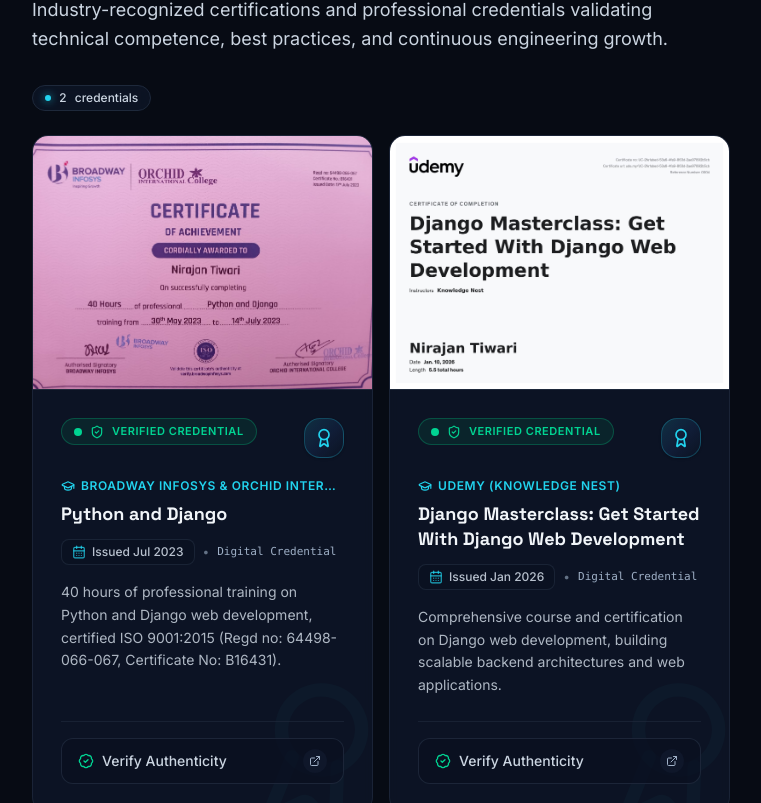
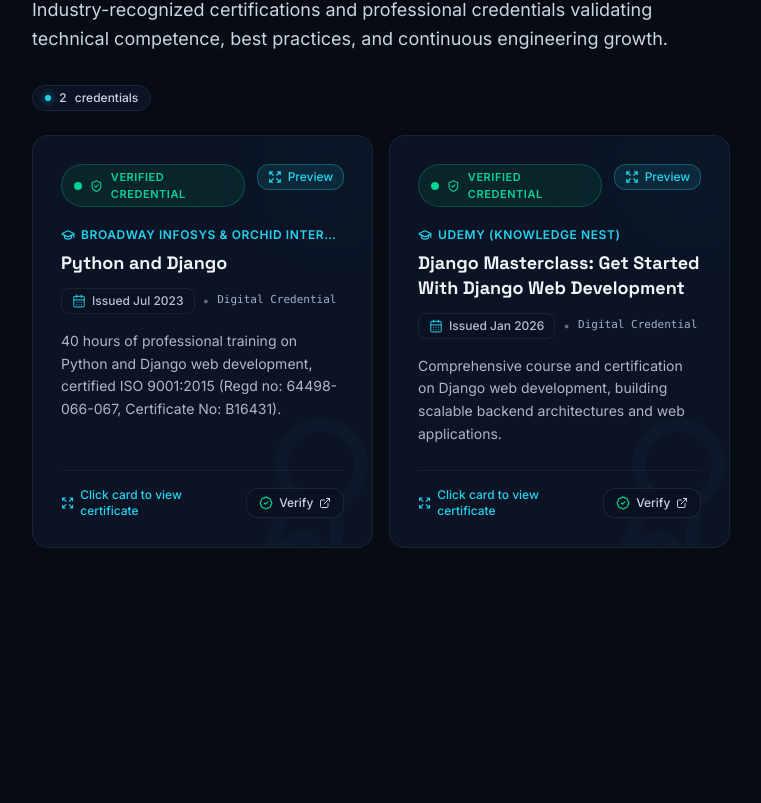
Before and after one commit to Nirajan09/portfolio, a Next.js app: page / in a window 1280 px wide. Shown: the part 8357-9160 px from the top of the page, without its empty margins (80-841 px from the left). Built offline with nearby package versions, Linux system fonts and the light colour scheme; no server answers.

Commit message:
refactor(certifications): remove card image thumbnail and enable click-to-preview modal

```diff
--- a/components/certifications/CertificatePreview.tsx
+++ b/components/certifications/CertificatePreview.tsx
@@ -1,96 +1,130 @@
 "use client";
 
-import { LuExpand, LuX } from "react-icons/lu";
 import Image from "next/image";
-import { useEffect, useRef } from "react";
+import { useEffect, useState } from "react";
+import { createPortal } from "react-dom";
+import { LuExternalLink, LuX } from "react-icons/lu";
 
 type CertificatePreviewProps = {
+  isOpen: boolean;
+  onClose: () => void;
   src: string;
   alt: string;
   title: string;
+  issuer?: string;
+  date?: string;
+  credentialUrl?: string;
 };
 
-/** Thumbnail button that opens the full certificate in a native modal dialog. */
-export function CertificatePreview({ src, alt, title }: CertificatePreviewProps) {
-  const dialogRef = useRef<HTMLDialogElement>(null);
+/** Full certificate image modal dialog rendered via React Portal. */
+export function CertificatePreview({
+  isOpen,
+  onClose,
+  src,
+  alt,
+  title,
+  issuer,
+  date,
+  credentialUrl,
+}: CertificatePreviewProps) {
+  const [mounted, setMounted] = useState(false);
 
-  // Never leave page scrolling locked if we unmount while open.
   useEffect(() => {
-    return () => {
-      document.documentElement.style.overflow = "";
-    };
+    setMounted(true);
   }, []);
 
-  const open = () => {
-    document.documentElement.style.overflow = "hidden";
-    dialogRef.current?.showModal();
-  };
+  // Handle ESC key press and scroll locking when open
+  useEffect(() => {
+    if (!isOpen) return;
 
-  return (
-    <>
-      <div className="relative aspect-4/3 w-full overflow-hidden border-b border-border bg-background-secondary">
-        <Image
-          src={src}
-          alt={alt}
-          fill
-          sizes="(min-width: 1024px) 33vw, (min-width: 640px) 50vw, 100vw"
-          className="object-cover object-top"
+    const originalOverflow = document.body.style.overflow;
+    document.body.style.overflow = "hidden";
+
+    const handleKeyDown = (event: KeyboardEvent) => {
+      if (event.key === "Escape") {
+        onClose();
+      }
+    };
+
+    window.addEventListener("keydown", handleKeyDown);
+    return () => {
+      document.body.style.overflow = originalOverflow;
+      window.removeEventListener("keydown", handleKeyDown);
+    };
+  }, [isOpen, onClose]);
+
+  if (!mounted || !isOpen) return null;
+
+  return createPortal(
+    <div
+      role="dialog"
+      aria-modal="true"
+      aria-label={`Certificate preview for ${title}`}
+      className="fixed inset-0 z-50 flex items-center justify-center bg-black/85 p-4 backdrop-blur-md transition-all duration-300"
+      onClick={onClose}
+    >
+      <div
+        className="relative max-h-[92vh] max-w-4xl w-full overflow-hidden rounded-2xl border border-border/80 bg-surface shadow-2xl transition-all duration-300"
+        onClick={(e) => e.stopPropagation()}
+      >
+        {/* Gradient top highlight hairline */}
+        <span
+          aria-hidden="true"
+          className="block h-[2px] bg-linear-to-r from-accent via-blue to-violet"
         />
 
-        {/* Hover veil & clickable button to open preview modal */}
-        <button
-          type="button"
-          onClick={open}
-          aria-label={`Preview certificate: ${title}`}
-          className="group/preview absolute inset-0 flex cursor-pointer items-center justify-center bg-background/70 opacity-0 transition-opacity duration-200 ease-standard hover:opacity-100 focus-visible:opacity-100"
-        >
-          <span className="inline-flex translate-y-1 items-center gap-2 rounded-lg border border-accent/40 bg-surface/90 px-3.5 py-2 text-sm font-medium text-primary shadow-glow transition-transform duration-200 ease-standard group-hover/preview:translate-y-0 group-focus-visible/preview:translate-y-0">
-            <LuExpand className="size-4 text-accent" aria-hidden="true" />
-            Preview
-          </span>
-        </button>
-      </div>
+        {/* Modal Header */}
+        <div className="flex items-center justify-between gap-4 border-b border-border/70 bg-surface px-5 sm:px-6 py-4">
+          <div className="min-w-0">
+            <h3 className="font-display text-base sm:text-lg font-bold text-primary truncate">
+              {title}
+            </h3>
+            {(issuer || date) && (
+              <p className="text-xs text-muted mt-0.5">
+                {issuer} {issuer && date && "•"} {date && `Issued ${date}`}
+              </p>
+            )}
+          </div>
 
-      <dialog
-        ref={dialogRef}
-        aria-label={title}
-        onClose={() => {
-          document.documentElement.style.overflow = "";
-        }}
-        onClick={(event) => {
-          // A click on the backdrop lands on the dialog element itself.
-          if (event.target === event.currentTarget) event.currentTarget.close();
-        }}
-        className="m-auto w-[calc(100%-2rem)] max-w-4xl overflow-hidden rounded-xl border border-border bg-surface p-0 text-primary shadow-glow transition-[opacity,scale] duration-300 ease-standard backdrop:bg-background/80 backdrop:backdrop-blur-sm open:starting:scale-95 open:starting:opacity-0"
-      >
-        {/* Gradient hairline across the top of the dialog */}
-        <span
-          aria-hidden="true"
-          className="block h-px bg-linear-to-r from-accent via-blue to-violet"
-        />
-
-        <div className="flex items-center justify-between gap-4 border-b border-border px-5 py-3">
-          <h3 className="font-display text-base font-semibold">{title}</h3>
           <button
             type="button"
-            onClick={() => dialogRef.current?.close()}
-            aria-label="Close preview"
-            className="inline-flex size-9 items-center justify-center rounded-full border border-border text-muted transition-[border-color,background-color,color] duration-200 hover:border-accent/50 hover:bg-accent/10 hover:text-accent"
+            onClick={onClose}
+            aria-label="Close certificate preview"
+            className="inline-flex size-9 shrink-0 items-center justify-center rounded-full border border-border text-muted transition-colors hover:border-accent/50 hover:bg-accent/10 hover:text-accent cursor-pointer"
           >
             <LuX className="size-5" aria-hidden="true" />
           </button>
         </div>
-        <div className="bg-background-secondary/60 p-4">
+
+        {/* Modal Image Body */}
+        <div className="relative bg-background-secondary/80 p-4 sm:p-6 flex items-center justify-center max-h-[72vh] overflow-auto">
           <Image
             src={src}
             alt={alt}
             width={1600}
             height={1200}
-            sizes="(min-width: 896px) 896px, 100vw"
-            className="h-auto max-h-[75vh] w-full rounded-lg border border-border object-contain"
+            sizes="(min-width: 1024px) 896px, 100vw"
+            className="h-auto max-h-[68vh] w-auto max-w-full rounded-xl border border-border/80 object-contain shadow-lg"
           />
         </div>
-      </dialog>
-    </>
+
+        {/* Modal Footer with Verification Link */}
+        {credentialUrl && (
+          <div className="flex items-center justify-between border-t border-border/70 bg-surface/90 px-6 py-3 text-xs text-muted">
+            <span className="font-medium text-emerald-400">Verified Credential</span>
+            <a
+              href={credentialUrl}
+              target="_blank"
+              rel="noopener noreferrer"
+              className="inline-flex items-center gap-1.5 font-medium text-accent hover:underline"
+            >
+              <span>Verify on official portal</span>
+              <LuExternalLink className="size-3.5" aria-hidden="true" />
+            </a>
+          </div>
+        )}
+      </div>
+    </div>,
+    document.body,
   );
 }
--- a/components/certifications/CertificationCard.tsx
+++ b/components/certifications/CertificationCard.tsx
@@ -1,7 +1,11 @@
+"use client";
+
+import { useState } from "react";
 import {
   LuAward,
   LuBadgeCheck,
   LuCalendarDays,
+  LuExpand,
   LuExternalLink,
   LuGraduationCap,
   LuShieldCheck,
@@ -12,11 +16,36 @@ import { CertificatePreview } from "./CertificatePreview";
 
 export function CertificationCard({ certification }: { certification: Certification }) {
   const { title, issuer, date, description, credentialUrl, image } = certification;
+  const [isPreviewOpen, setIsPreviewOpen] = useState(false);
+
+  const openPreview = () => {
+    if (image) {
+      setIsPreviewOpen(true);
+    }
+  };
+
+  const closePreview = () => {
+    setIsPreviewOpen(false);
+  };
 
   return (
+    <>
       <Card
         padding="none"
-      className="group relative flex h-full flex-col overflow-hidden rounded-2xl border border-border/80 bg-surface/75 backdrop-blur-md transform-gpu will-change-transform transition-[transform,translate,border-color,box-shadow] duration-300 ease-standard hover:-translate-y-1 hover:border-accent/40 hover:shadow-glow"
+        onClick={openPreview}
+        onKeyDown={(e) => {
+          if (e.key === "Enter" || e.key === " ") {
+            e.preventDefault();
+            openPreview();
+          }
+        }}
+        tabIndex={image ? 0 : undefined}
+        role={image ? "button" : undefined}
+        aria-haspopup={image ? "dialog" : undefined}
+        aria-label={image ? `View certificate preview for ${title}` : undefined}
+        className={`group relative flex h-full flex-col overflow-hidden rounded-2xl border border-border/80 bg-surface/75 backdrop-blur-md transform-gpu will-change-transform transition-all duration-300 ease-standard hover:-translate-y-1.5 hover:border-accent/40 hover:shadow-glow ${
+          image ? "cursor-pointer focus-visible:outline-accent" : ""
+        }`}
       >
         {/* Top accent hairline that draws across on hover */}
         <span
@@ -30,15 +59,6 @@ export function CertificationCard({ certification }: { certification: Certificat
           className="pointer-events-none absolute -right-12 -top-12 size-44 rounded-full bg-accent/10 opacity-30 blur-3xl transition-opacity duration-500 ease-standard group-hover:opacity-75"
         />
 
-      {/* Interactive Certificate Preview Thumbnail & Modal */}
-      {image && (
-        <CertificatePreview
-          src={image.src}
-          alt={image.alt}
-          title={title}
-        />
-      )}
-
         {/* Decorative certificate seal watermark */}
         <LuAward
           aria-hidden="true"
@@ -46,7 +66,7 @@ export function CertificationCard({ certification }: { certification: Certificat
         />
 
         <div className="relative flex flex-1 flex-col p-6 sm:p-7">
-        {/* Certificate Header: Status & Official Badge */}
+          {/* Certificate Header: Status & Preview Indicator */}
           <div className="flex items-start justify-between gap-3">
             {/* Verified credential badge */}
             <div className="inline-flex items-center gap-2 rounded-full border border-emerald-500/30 bg-emerald-500/10 px-3 py-1 text-[11px] font-semibold uppercase tracking-wider text-emerald-400">
@@ -58,13 +78,16 @@ export function CertificationCard({ certification }: { certification: Certificat
               <span>Verified Credential</span>
             </div>
 
-          {/* Official Seal Emblem */}
+            {/* Click to Preview Indicator Badge */}
+            {image && (
               <div
                 aria-hidden="true"
-            className="flex size-10 items-center justify-center rounded-xl border border-accent/25 bg-linear-to-br from-accent/15 via-blue/10 to-transparent text-accent shadow-sm transition-[border-color,background-color,transform,box-shadow] duration-300 ease-standard group-hover:scale-110 group-hover:border-accent/50 group-hover:shadow-[0_0_16px_rgba(34,211,238,0.25)]"
+                className="flex items-center gap-1.5 rounded-lg border border-accent/30 bg-accent/10 px-2.5 py-1 text-xs font-medium text-accent transition-all duration-200 group-hover:border-accent/60 group-hover:bg-accent group-hover:text-background group-hover:shadow-[0_0_14px_rgba(34,211,238,0.3)]"
               >
-            <LuAward className="size-5 transition-transform duration-300 ease-standard group-hover:rotate-12" />
+                <LuExpand className="size-3.5" />
+                <span>Preview</span>
               </div>
+            )}
           </div>
 
           {/* Issuer row */}
@@ -95,30 +118,48 @@ export function CertificationCard({ certification }: { certification: Certificat
             </p>
           )}
 
-        {/* Credential Verification Action */}
+          {/* Footer Actions: Click hint + External verification */}
+          <div className="mt-6 pt-4 border-t border-border/70 flex items-center justify-between gap-3">
+            {image ? (
+              <span className="inline-flex items-center gap-1.5 text-xs font-medium text-accent transition-transform duration-200 group-hover:translate-x-0.5">
+                <LuExpand className="size-3.5" aria-hidden="true" />
+                <span>Click card to view certificate</span>
+              </span>
+            ) : (
+              <span />
+            )}
+
             {credentialUrl && (
-          <div className="mt-6 pt-4 border-t border-border/70">
               <a
                 href={credentialUrl}
                 target="_blank"
                 rel="noopener noreferrer"
-              className="group/cta relative flex items-center justify-between rounded-lg border border-border/90 bg-background-secondary/70 px-4 py-2.5 text-sm font-medium text-secondary transition-[border-color,background-color,color,box-shadow] duration-200 ease-standard hover:border-accent/40 hover:bg-accent/10 hover:text-accent hover:shadow-sm"
+                onClick={(e) => e.stopPropagation()}
+                className="group/cta inline-flex items-center gap-1.5 rounded-lg border border-border/90 bg-background-secondary/80 px-3 py-1.5 text-xs font-medium text-secondary transition-all duration-200 hover:border-accent/40 hover:bg-accent/10 hover:text-accent hover:shadow-xs"
+                aria-label={`Verify authenticity of ${title} (opens in new tab)`}
               >
-              <span className="flex items-center gap-2">
-                <LuBadgeCheck className="size-4 text-emerald-400 transition-colors duration-200 group-hover/cta:text-accent" />
-                <span>Verify Authenticity</span>
-              </span>
-              <span
-                aria-hidden="true"
-                className="flex size-6 items-center justify-center rounded-full bg-surface text-muted transition-[background-color,color,transform] duration-200 ease-standard group-hover/cta:bg-accent group-hover/cta:text-background group-hover/cta:translate-x-0.5"
-              >
+                <LuBadgeCheck className="size-3.5 text-emerald-400 transition-colors group-hover/cta:text-accent" />
+                <span>Verify</span>
                 <LuExternalLink className="size-3" />
-              </span>
-              <span className="sr-only"> (opens in a new tab)</span>
               </a>
-          </div>
             )}
           </div>
+        </div>
       </Card>
+
+      {/* Modal Dialog via Portal */}
+      {image && (
+        <CertificatePreview
+          isOpen={isPreviewOpen}
+          src={image.src}
+          alt={image.alt}
+          title={title}
+          issuer={issuer}
+          date={date}
+          credentialUrl={credentialUrl}
+          onClose={closePreview}
+        />
+      )}
+    </>
   );
 }
--- a/components/ui/Card.tsx
+++ b/components/ui/Card.tsx
@@ -1,7 +1,7 @@
-import type { ReactNode } from "react";
+import type { HTMLAttributes, ReactNode } from "react";
 import { cn } from "@/lib/utils";
 
-type CardProps = {
+type CardProps = HTMLAttributes<HTMLDivElement> & {
   /** Adds the standard hover treatment (lift, border, glow) for clickable cards. */
   interactive?: boolean;
   /** "none" lets media run edge to edge; the content then pads itself. */
@@ -15,6 +15,7 @@ export function Card({
   padding = "md",
   className,
   children,
+  ...props
 }: CardProps) {
   return (
     <div
@@ -25,6 +26,7 @@ export function Card({
           "transform-gpu will-change-transform transition-[transform,translate,border-color,box-shadow] duration-200 ease-standard hover:-translate-y-1 hover:border-accent/40 hover:shadow-glow",
         className,
       )}
+      {...props}
     >
       {children}
     </div>
```
Lines whose indentation alone changed are shown as unchanged.
